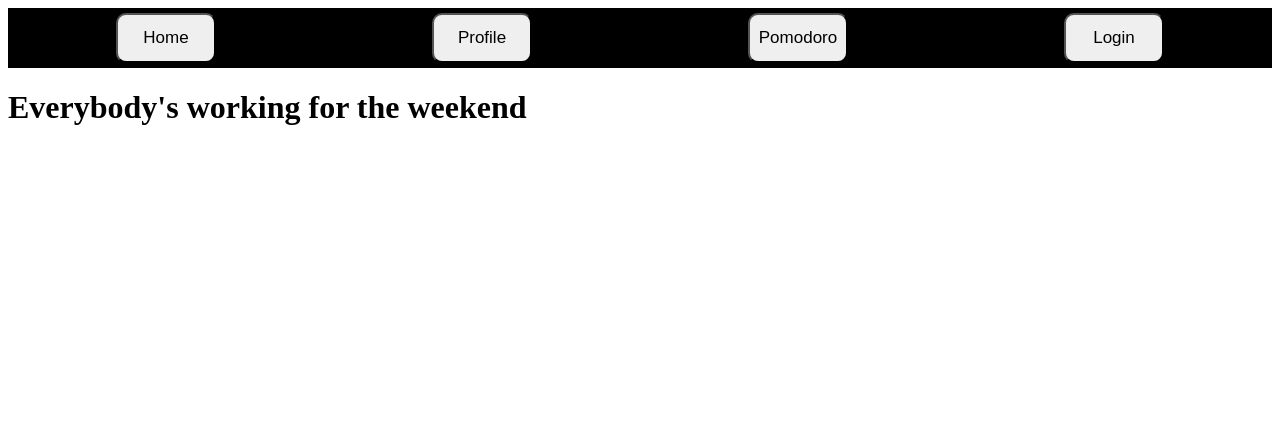
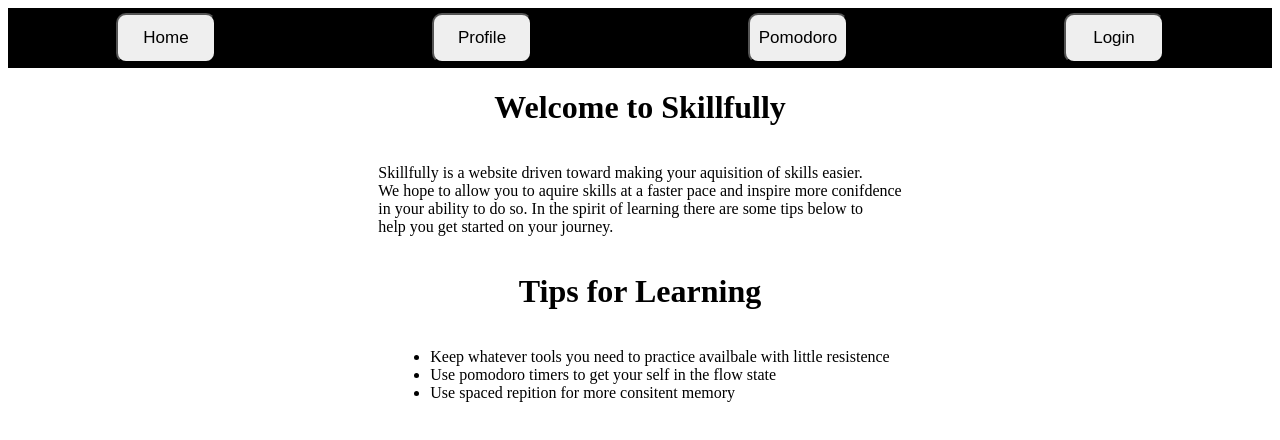
Before and after one commit to whitejamesthe2nd/skillfully, a React (Create React App) app in the folder client/: page / in a window 1280 px wide. Shown: the top 440 px of the page. Built offline with nearby package versions, Linux system fonts and the light colour scheme.

Commit message:
added some stuff to the home page

```diff
--- a/client/public/index.html
+++ b/client/public/index.html
@@ -2,7 +2,7 @@
 <html lang="en">
   <head>
     <meta charset="utf-8" />
-    <title>Simple React App</title>
+    <title>Skillfully</title>
   </head>
   <body>
     <div id="root"></div>
--- a/client/src/components/Home/Home.js
+++ b/client/src/components/Home/Home.js
@@ -1,10 +1,39 @@
 import React from 'react';
+import { makeStyles } from "@material-ui/core";
 
 const Home = () => {
 
+        const useStyles = makeStyles({
+            container:{
+                display:'flex',
+                justifyContent:'space-around'
+            }
+        })
+
+        const classes = useStyles();
+
         return (
-            <div>
-                <h1>Everybody's working for the weekend</h1>
+            <div >
+                <div className={classes.container}>
+                <h1>Welcome to Skillfully</h1>
+                </div>
+                <div className={classes.container}>
+                <p>Skillfully is a website driven toward making your aquisition of skills easier.<br></br>
+                We hope to allow you to aquire skills at a faster pace and inspire more conifdence<br></br>
+                in your ability to do so. In the spirit of learning there are some tips below to <br></br>
+                help you get started on your journey.
+                </p>
+                </div>
+                <div>
+                    <h1 className={classes.container}>Tips for Learning</h1>
+                    <div className={classes.container} >
+                        <ul>
+                            <li>Keep whatever tools you need to practice availbale with little resistence</li>
+                            <li>Use pomodoro timers to get your self in the flow state</li>
+                            <li>Use spaced repition for more consitent memory</li>
+                        </ul>
+                    </div>
+                </div>
             </div>
         );
 
--- a/client/src/index.css
+++ b/client/src/index.css
@@ -1 +1,4 @@
 /* TODO Add site wide styles */
+body{
+    font-family: 'Times New Roman', Times, serif;
+}
```
